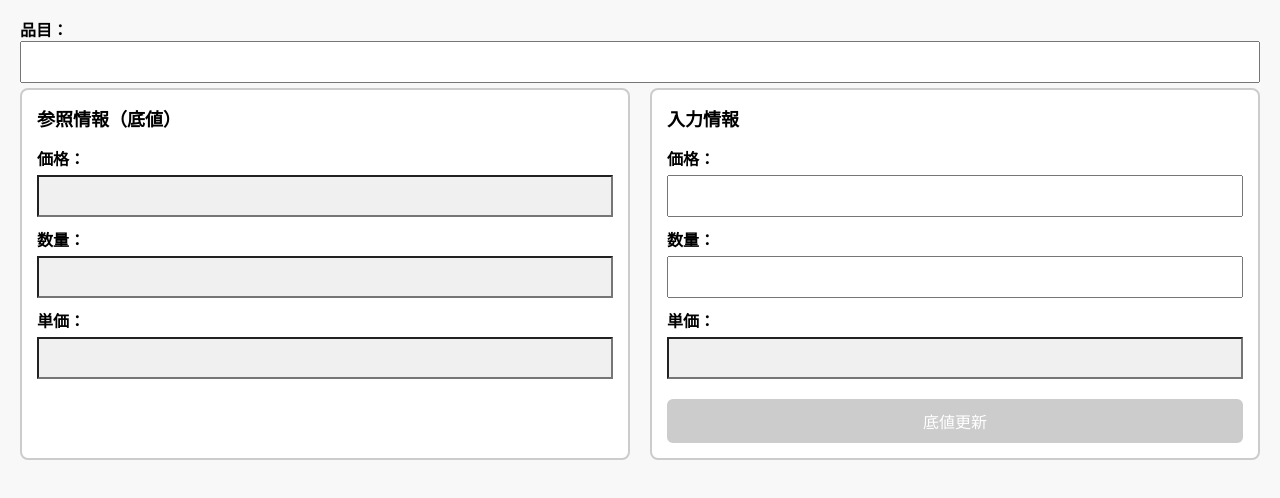
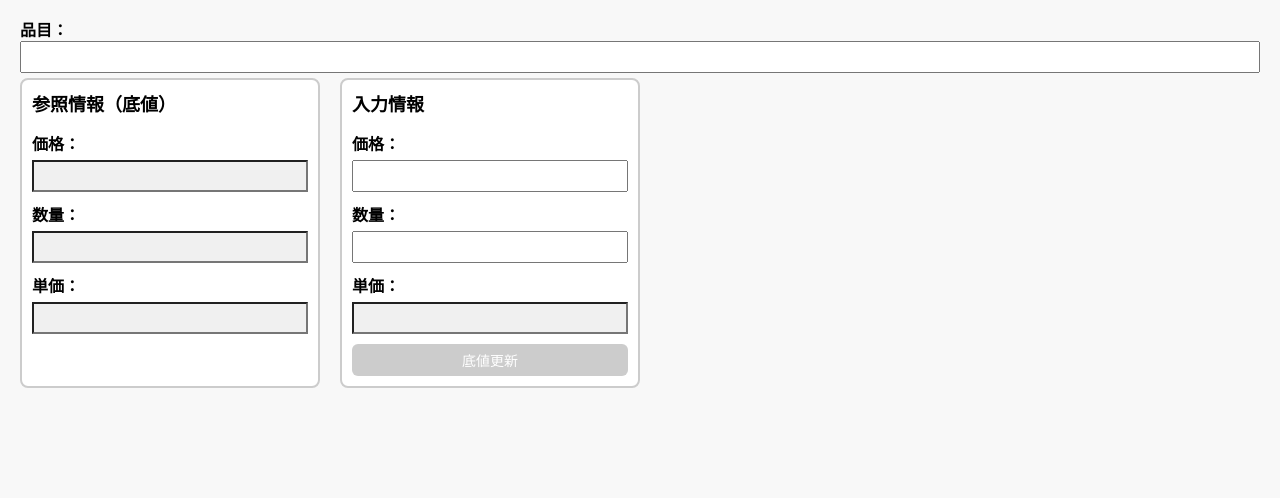
Before and after one commit to delightech-jpn/lowest_price_app, a plain HTML site: page index.html in a window 1280 px wide. Shown: the part 70-568 px from the top of the page. Drawn offline with Linux system fonts and the light colour scheme; no server answers.

Commit message:
CSS修正

```diff
--- a/index.html
+++ b/index.html
@@ -68,6 +68,7 @@
     }
 
     /* スマホ対応 */
+    /*
     @media screen and (max-width: 600px) {
       .container {
         flex-direction: column;
@@ -75,6 +76,33 @@
       .column {
         margin-bottom: 20px;
       }
+    }*/
+
+    .container {
+      display: flex;
+      gap: 20px;
+      flex-wrap: nowrap;
+      overflow-x: auto;
+      max-height: 60vh;
+    }
+
+    .column {
+      flex: 0 0 300px;
+      border: 2px solid #ccc;
+      border-radius: 8px;
+      padding: 10px;
+      background-color: #fff;
+      box-sizing: border-box;
+    }
+
+    input, button {
+      font-size: 14px;
+      padding: 6px;
+    }
+
+    button {
+      width: 100%;
+      margin-top: 10px;
     }
   </style>
 </head>
```
